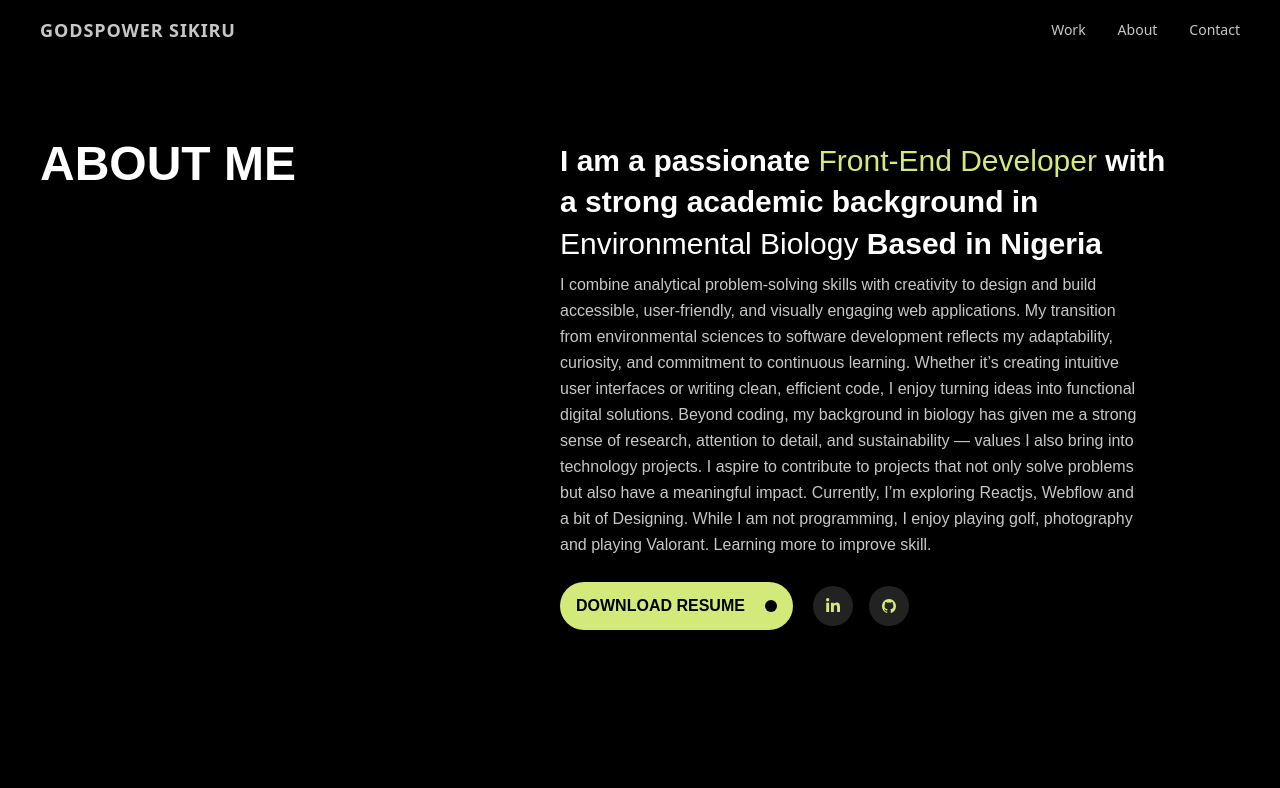
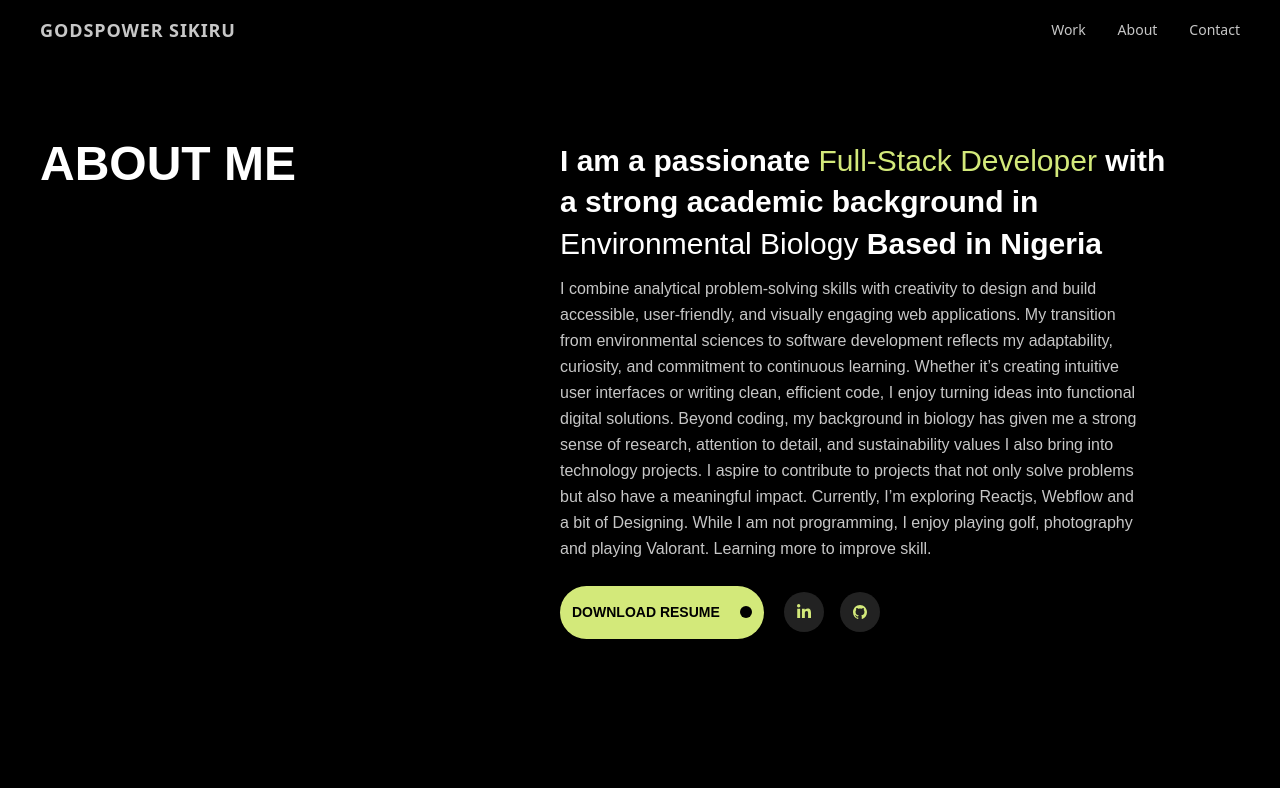
Before and after one commit to Shaw745/My-portfolio, a React (Vite) app: page /about in a window 1280 px wide. Shown: the top 788 px of the page. Built offline with nearby package versions, Linux system fonts and the light colour scheme.

Commit message:
front end to fullstack

```diff
--- a/src/components/About.jsx
+++ b/src/components/About.jsx
@@ -14,51 +14,45 @@ const About = () => {
           </div>
 
           {/* Right Side - Content */}
-          <div className="space-y-6 w-[95%]">
-            <h3 className="text-2xl md:text-3xl  text-[#FFFFFF] font-semibold leading-snug  w-[90%]">
+          <div className=" w-[95%]">
+            <h3 className="text-2xl md:text-3xl  text-[#FFFFFF] font-semibold leading-snug hidden md:block  md:w-[550px] mb-4">
               I am a passionate{" "}
               <span className="text-[#D3E97A] font-medium">
-                Front-End Developer
+                Full-Stack Developer
               </span>{" "}
               with a strong academic background in{" "}
               <span className="font-medium">Environmental Biology</span> {""}
               Based in Nigeria
             </h3>
 
-            <p className="text-[#C7C7C7] leading-relaxed hidden md:block">
-              I combine analytical problem-solving skills with creativity to
-              design and build accessible, user-friendly, and visually engaging
-              web applications. My transition from environmental sciences to
-              software development reflects my adaptability, curiosity, and
-              commitment to continuous learning. Whether it's creating intuitive
-              user interfaces or writing clean, efficient code, I enjoy turning
-              ideas into functional digital solutions. Beyond coding, my
-              background in biology has given me a strong sense of
-              <span className="font-medium">
-                {" "}
-                research, attention to detail, and sustainability
-              </span>{" "}
-              values I also bring into technology projects. I aspire to
-              contribute to projects that not only solve problems but also have
-              a meaningful impact. Currently, I’m exploring Reactjs, Webflow and
-              a bit of Designing. While I am not programming, I enjoy playing
-              golf, photography and playing Valorant. Learning more to improve
-              skill.
+            <p className="text-[#C7C7C7] leading-relaxed w-[550px] mb-12  hidden md:block">
+              I’m a creative and analytical full-stack developer with a
+              background in environmental sciences, now channeling my curiosity
+              and adaptability into building accessible, visually engaging web
+              applications. My experience in biology instilled a strong
+              foundation in research, attention to detail, and
+              sustainability values I bring into every tech project. I enjoy
+              crafting intuitive user interfaces and writing clean, efficient
+              code that transforms ideas into impactful digital solutions.
+              Currently, I’m exploring React.js, Webflow, and design. Outside of
+              coding, I unwind with golf, photography, and Valorant, always
+              learning to sharpen my skills.
             </p>
-            <p className="text-[#C7C7C7] leading-relaxed md:hidden">
+            <p className="text-[#C7C7C7] mb-4 leading-relaxed md:hidden">
               I am a passionate{" "}
               <span className="text-[#D3E97A] font-medium">
-                Front-End Developer
+                Full-Stack Developer
               </span>{" "}
               with a strong academic background in{" "}
               <span className="font-medium">Environmental Biology</span>. Based
-              in Nigeria, I combine analytical problem-solving skills with
-              creativity to design and build accessible, user-friendly, and
+              in Nigeria, I combine analytical problem solving skills with
+              creativity to design and build accessible, usFull-Stackly, and
               visually engaging web applications.
             </p>
             <Link
               to="/about"
-              className="text-[#D3E97A] font-medium border-b-2 border-[#D3E97A] uppercase text-sm hover:underline"
+              onClick={() => window.scrollTo(0, 0)}
+              className="text-[#D3E97A] font-medium border-b-2 border-[#D3E97A] uppercase  text-sm hover:underline"
             >
               More about me
             </Link>
--- a/src/components/AboutHero.jsx
+++ b/src/components/AboutHero.jsx
@@ -16,10 +16,10 @@ const AboutHero = () => {
           {/* Right Content */}
           <div className="md:w-2/3 space-y-2  ">
             {/* Headline */}
-            <h3 className="text-2xl md:text-3xl  text-[#FFFFFF] font-semibold leading-snug  w-[90%]">
+            <h3 className="text-2xl md:text-3xl  text-[#FFFFFF] font-semibold leading-snug  w-[90%] mb-3">
               I am a passionate{" "}
               <span className="text-[#D3E97A] font-medium">
-                Front-End Developer
+                Full-Stack Developer
               </span>{" "}
               with a strong academic background in{" "}
               <span className="font-medium">Environmental Biology</span> {""}
@@ -40,7 +40,7 @@ const AboutHero = () => {
                 {" "}
                 research, attention to detail, and sustainability
               </span>{" "}
-              — values I also bring into technology projects. I aspire to
+              values I also bring into technology projects. I aspire to
               contribute to projects that not only solve problems but also have
               a meaningful impact. Currently, I’m exploring Reactjs, Webflow and
               a bit of Designing. While I am not programming, I enjoy playing
@@ -49,13 +49,13 @@ const AboutHero = () => {
             </p>
 
             {/* Buttons & Socials */}
-            <div className="flex items-center gap-5 flex-wrap mt-6">
+            <div className="flex items-center gap-5 mt-6">
               {/* Resume Button */}
               <a
                 href="/resume.pdf"
                 target="_blank"
                 rel="noopener noreferrer"
-                className="flex items-center gap-5 bg-[#D3E97A] text-black font-semibold px-4 py-3 rounded-full uppercase hover:bg-lime-300 transition"
+                className="flex items-center gap-3 md:gap-5 bg-[#D3E97A] text-black font-semibold px-2 md:px-3 py-2 md:py-4 rounded-full uppercase hover:bg-lime-300 transition text-[14px]"
               >
                 Download Resume
                 <BsFillCircleFill className="text-xs hidden md:block " />
--- a/src/components/Experience.jsx
+++ b/src/components/Experience.jsx
@@ -15,7 +15,7 @@ const Experience = () => {
                   Freelance Developer
                 </h3>
                 <p className="text-[#C7C7C7] text-[16px] md:text-[18px] font-[400]">
-                  Nov 2023 — Present{" "}
+                  may 2025 — Present{" "}
                 </p>
               </div>
               <p className="text-[#C7C7C7] font-[400] text-[16px] md:text-[18px] mt-[15px]">
--- a/src/components/FeaturedProject.jsx
+++ b/src/components/FeaturedProject.jsx
@@ -15,7 +15,7 @@ const FeaturedProjects = () => {
           </h2>
           <p className="text-[#C7C7C7] my-4 text-start w-[80%] font-medium">
             Here are some of the selected projects that showcase my passion for
-            front-end development.
+            Full-Stack  development.
           </p>
         </div>
 
@@ -53,7 +53,7 @@ const FeaturedProjects = () => {
                 property search. It features user authentication, real-time
                 property filtering, and a clean, intuitive UI. Built with a
                 focus on usability and performance, it showcases my ability to
-                deliver both sleek front-end design and practical, user-focused
+                deliver both sleek Full-Stack  design and practical, user-focused
                 functionality.
               </p>
 
@@ -71,7 +71,7 @@ const FeaturedProjects = () => {
                 </div>
                 <div className="flex justify-between text-[#FFFFFF] py-2 border-t border-gray-700">
                   <span className="font-medium">Role</span>
-                  <span className=" text-[#C7C7C7]">Front-end Developer</span>
+                  <span className=" text-[#C7C7C7]">Full-Stack  Developer</span>
                 </div>
               </div>
               <div className=" border-t border-gray-700"></div>
@@ -141,7 +141,7 @@ const FeaturedProjects = () => {
                 </div>
                 <div className="flex justify-between text-[#FFFFFF] py-2 border-t border-gray-700">
                   <span className="font-medium">Role</span>
-                  <span className=" text-[#C7C7C7]">Front-end Developer</span>
+                  <span className=" text-[#C7C7C7]">Full-Stack  Developer</span>
                 </div>
               </div>
               <div className=" border-t border-gray-700"></div>
@@ -211,7 +211,7 @@ const FeaturedProjects = () => {
                 </div>
                 <div className="flex justify-between text-[#FFFFFF] py-2 border-t border-gray-700">
                   <span className="font-medium">Role</span>
-                  <span className=" text-[#C7C7C7]">Front-end Developer</span>
+                  <span className=" text-[#C7C7C7]">Full-Stack  Developer</span>
                 </div>
               </div>
               <div className=" border-t border-gray-700"></div>
--- a/src/components/Hero.jsx
+++ b/src/components/Hero.jsx
@@ -13,7 +13,7 @@ const Hero = () => {
             <span className="text-white">GODSPOWER SIKIRU.</span>
           </h2>
           <p className="text-[#C7C7C7] mb-6 text-lg max-w-lg">
-            A Nigerian based front-end developer passionate about building
+            A Nigerian based Full-Stack developer passionate about building
             accessible and user friendly websites.
           </p>
 
```
